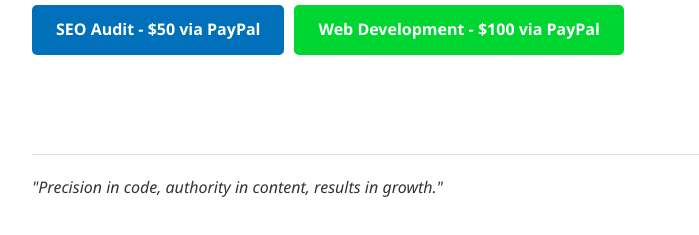
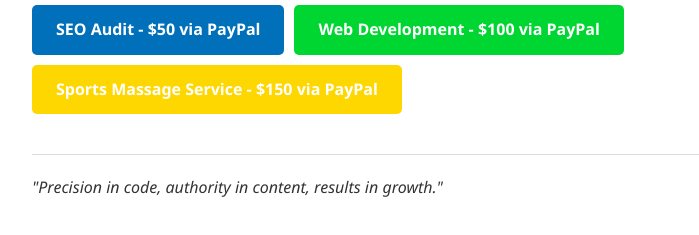
Before and after one commit to pflaquer/jennxiu, a plain HTML site: page index.html in a window 1280 px wide. Shown: the part 1045-1280 px from the top of the page, without its empty margins (208-907 px from the left). Drawn offline with Linux system fonts and the light colour scheme.

Commit message:
Add styling for massage button

```diff
--- a/index.html
+++ b/index.html
@@ -66,6 +66,7 @@
         .btn:hover { opacity: 0.9; }
         .btn-paypal { background-color: var(--paypal); }
         .btn-cashapp { background-color: var(--cashapp); }
+        .btn-massage { background-color: var(--massage); }
 
         footer { margin-top: 40px; font-style: italic; border-top: 1px solid #ddd; padding-top: 20px; }
 
```
